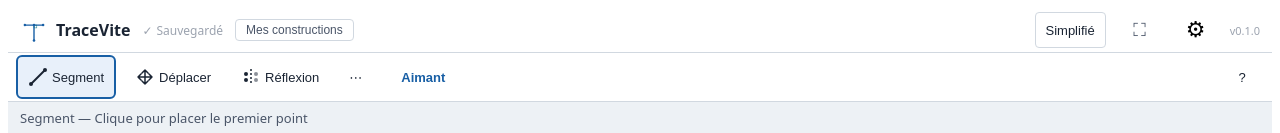
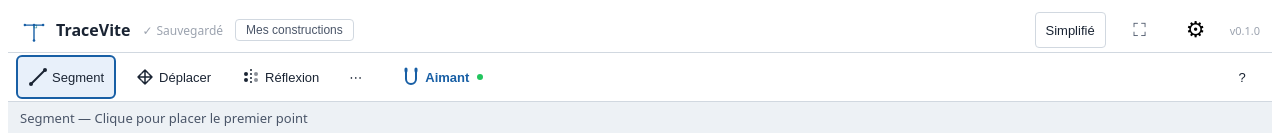
Before and after one commit to madumas/tracevite, a React (Vite) app: page / in a window 1280 px wide. Shown: the top 133 px of the page. Built offline with nearby package versions, Linux system fonts and the light colour scheme.

Commit message:
feat: icône aimant (U-magnet) + indicateur LED vert pour le toggle snap

```diff
--- a/src/components/ToolIcons.tsx
+++ b/src/components/ToolIcons.tsx
@@ -153,3 +153,20 @@ export function TranslationIcon() {
     </svg>
   );
 }
+
+/** Magnet: U-shape for snap toggle */
+export function SnapIcon() {
+  return (
+    <svg {...S}>
+      <path
+        d="M5 4v8a5 5 0 0 0 10 0V4"
+        stroke={stroke}
+        strokeWidth="2"
+        strokeLinecap="round"
+        fill="none"
+      />
+      <line x1="5" y1="4" x2="5" y2="2" stroke={stroke} strokeWidth="3" strokeLinecap="round" />
+      <line x1="15" y1="4" x2="15" y2="2" stroke={stroke} strokeWidth="3" strokeLinecap="round" />
+    </svg>
+  );
+}
--- a/src/components/Toolbar.tsx
+++ b/src/components/Toolbar.tsx
@@ -20,6 +20,7 @@ import {
   PerpendicularIcon,
   ParallelIcon,
   TranslationIcon,
+  SnapIcon,
 } from './ToolIcons';
 import {
   TOOL_SEGMENT,
@@ -284,7 +285,7 @@ export const Toolbar = memo(function Toolbar({
         </button>
       )}
 
-      {/* Snap toggle — always visible */}
+      {/* Snap toggle — always visible, LED indicator for state */}
       <button
         onClick={onSnapToggle}
         style={{
@@ -292,11 +293,23 @@ export const Toolbar = memo(function Toolbar({
           fontSize: 'inherit',
           color: snapEnabled ? UI_PRIMARY : UI_DISABLED_TEXT,
           fontWeight: snapEnabled ? 600 : 400,
+          position: 'relative',
         }}
         aria-pressed={snapEnabled}
         data-testid="snap-toggle"
+        title={snapEnabled ? 'Aimant activé' : 'Aimant désactivé'}
       >
-        {TOOL_SNAP}
+        <SnapIcon /> {TOOL_SNAP}
+        <span
+          style={{
+            width: 6,
+            height: 6,
+            borderRadius: '50%',
+            background: snapEnabled ? '#22C55E' : '#D1D8E0',
+            display: 'inline-block',
+            marginLeft: 4,
+          }}
+        />
       </button>
 
       {/* Spacer to push help button to far right */}
```
